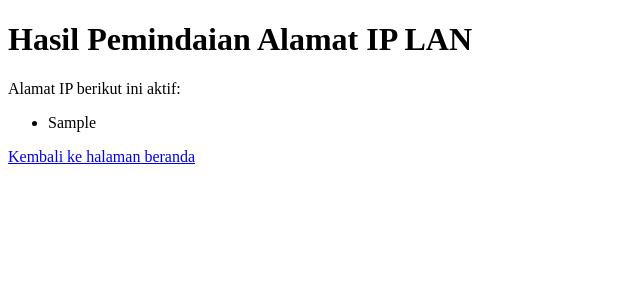
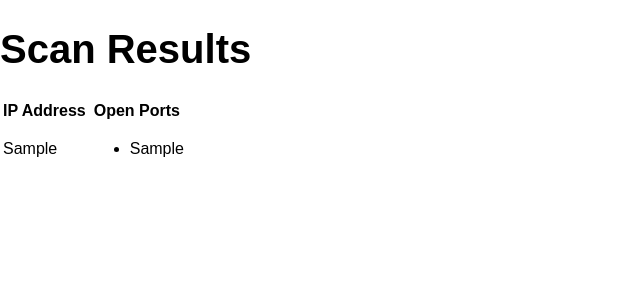
Before and after one commit to garryaf/belajarphyton, a Python web app: template templates/results.html in a window 1280 px wide. Shown: the top 300 px of the page, without its empty margins (0-640 px from the left). Run offline with Jinja, Linux system fonts and the light colour scheme; the template is opened without the code that fills it: most values are stand-ins (such as "Sample title", 1, 10 or a date in 2020).

Commit message:
belajar scan ip flask

```diff
--- /dev/null
+++ b/static/style.css
@@ -0,0 +1,16 @@
+body {
+	font-family: Arial, sans-serif;
+	margin: 0;
+	padding: 0;
+}
+
+.container {
+	max-width: 800px;
+	margin: 0 auto;
+	padding: 20px;
+	box-sizing: border-box;
+}
+
+h1 {
+	font-size: 2.5rem;
+	text
--- a/templates/results.html
+++ b/templates/results.html
@@ -1,20 +1,37 @@
-<!DOCTYPE html>
-<html>
+<!doctype html>
+<html lang="en">
   <head>
-    <title>Hasil Pemindaian Alamat IP LAN</title>
+    <meta charset="UTF-8">
+    <title>Scan Results</title>
+    <link rel="stylesheet" type="text/css" href="{{ url_for('static', filename='style.css') }}">
   </head>
   <body>
-    <h1>Hasil Pemindaian Alamat IP LAN</h1>
+    <h1>Scan Results</h1>
     {% if active_ips %}
-      <p>Alamat IP berikut ini aktif:</p>
-      <ul>
+    <table>
+      <thead>
+        <tr>
+          <th>IP Address</th>
+          <th>Open Ports</th>
+        </tr>
+      </thead>
+      <tbody>
         {% for ip in active_ips %}
-          <li>{{ ip }}</li>
+        <tr>
+          <td>{{ ip }}</td>
+          <td>
+            <ul>
+              {% for port in active_ports[ip] %}
+              <li>{{ port }}</li>
+              {% endfor %}
+            </ul>
+          </td>
+        </tr>
         {% endfor %}
-      </ul>
+      </tbody>
+    </table>
     {% else %}
-      <p>Tidak ada alamat IP yang aktif dalam rentang yang diberikan.</p>
+    <p>No active IP addresses found.</p>
     {% endif %}
-    <a href="/">Kembali ke halaman beranda</a>
   </body>
 </html>
```
Also changed, not shown: static/script.js (added, +35 -0 lines).
